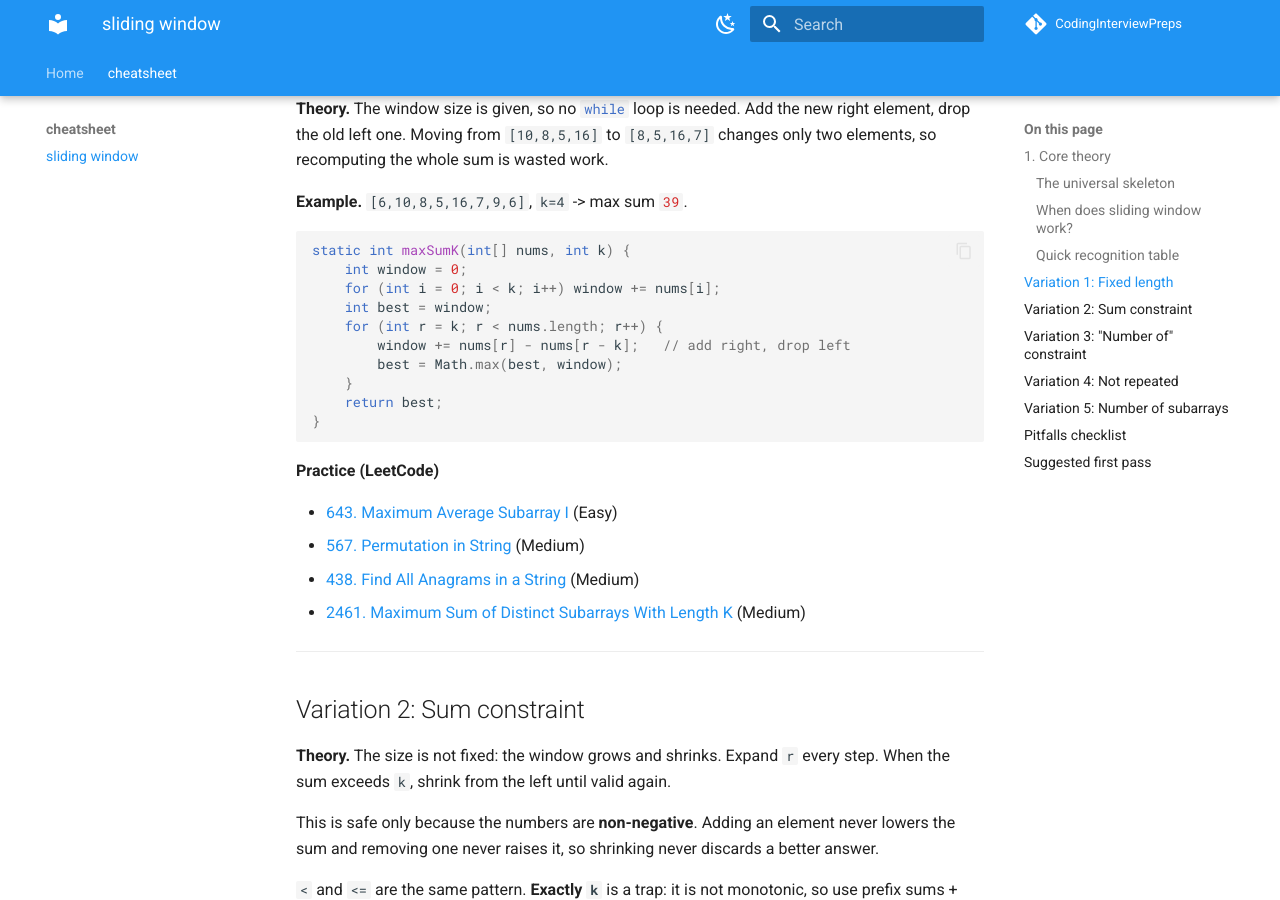
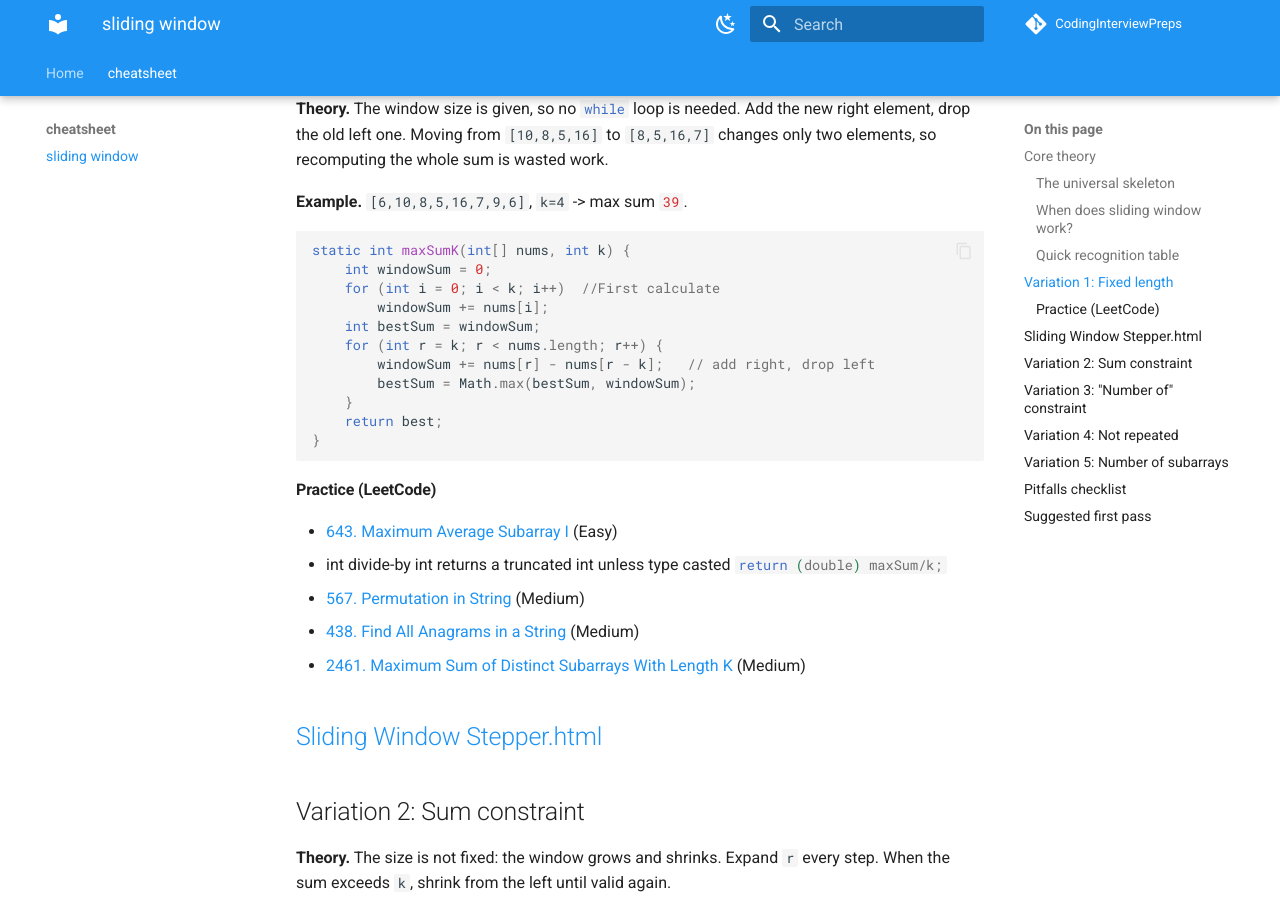
Before and after one commit to nitinkc/CodingInterviewPreps, an MkDocs documentation site: the page built from docs/cheatsheet/Sliding_Window_5_Variations.md, in a window 1280 px wide and 900 px high, scrolled down 1615 px. Built offline with MkDocs 1.6.1 and Material for MkDocs 9.7.7, drawn with Linux system fonts in a browser that asks for light colours; comment, search, counter and statistics services are not loaded; some of the changed text lies outside the part shown.

Commit message:
Update Sliding_Window_5_Variations.md

````diff
--- a/docs/cheatsheet/Sliding_Window_5_Variations.md
+++ b/docs/cheatsheet/Sliding_Window_5_Variations.md
@@ -1,6 +1,6 @@
 # Sliding Window: 5 Variations (Theory + Java + Practice)
 
-## 1. Core theory
+## Core theory
 
 A brute force checks every subarray: O(n²) or worse.
 A **sliding window** keeps one window `[l, r]` and updates its *state* incrementally.
@@ -56,24 +56,27 @@ It needs **monotonicity**: growing the window pushes the constraint one way, and
 
 ```java
 static int maxSumK(int[] nums, int k) {
-    int window = 0;
-    for (int i = 0; i < k; i++) window += nums[i];
-    int best = window;
+    int windowSum = 0;
+    for (int i = 0; i < k; i++)  //First calculate
+        windowSum += nums[i];
+    int bestSum = windowSum;
     for (int r = k; r < nums.length; r++) {
-        window += nums[r] - nums[r - k];   // add right, drop left
-        best = Math.max(best, window);
+        windowSum += nums[r] - nums[r - k];   // add right, drop left
+        bestSum = Math.max(bestSum, windowSum);
     }
     return best;
 }
 ```
 
-**Practice (LeetCode)**
+#### **Practice (LeetCode)**
 
 - [643. Maximum Average Subarray I](https://leetcode.com/problems/maximum-average-subarray-i/) (Easy)
+  - int divide-by int returns a truncated int unless type casted `return (double) maxSum/k;`
 - [567. Permutation in String](https://leetcode.com/problems/permutation-in-string/) (Medium)
 - [438. Find All Anagrams in a String](https://leetcode.com/problems/find-all-anagrams-in-a-string/) (Medium)
 - [2461. Maximum Sum of Distinct Subarrays With Length K](https://leetcode.com/problems/maximum-sum-of-distinct-subarrays-with-length-k/) (Medium)
 
+[Sliding Window Stepper.html](Sliding%20Window%20Stepper.html)
 ---
 
 ## Variation 2: Sum constraint
````
